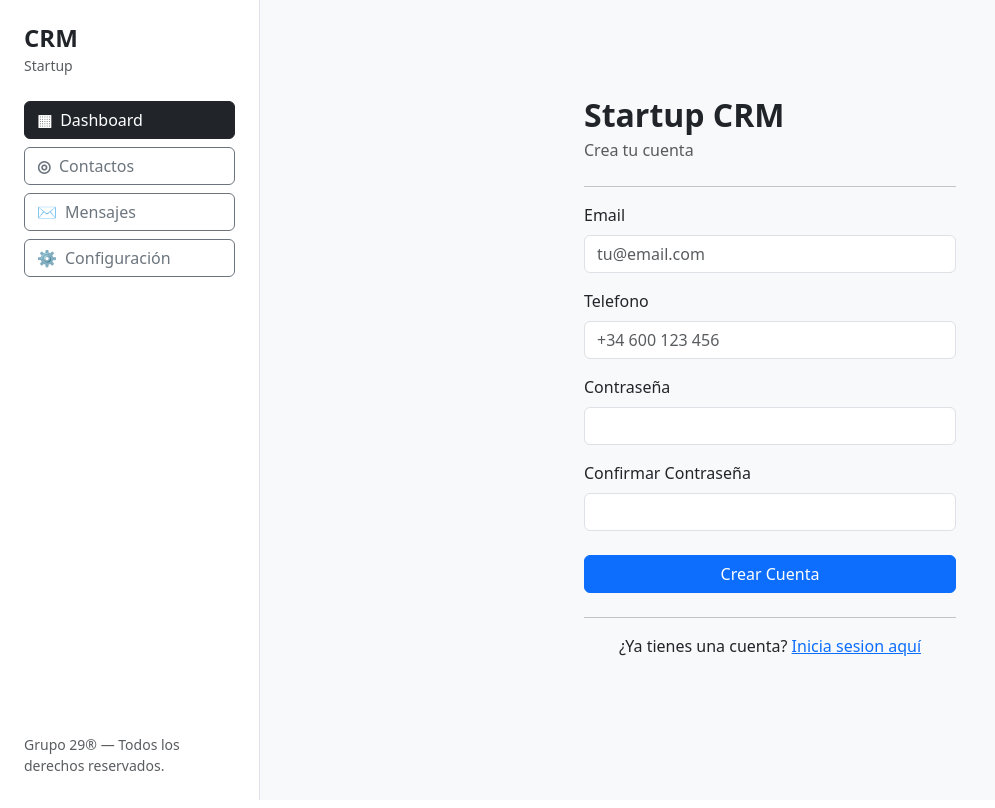
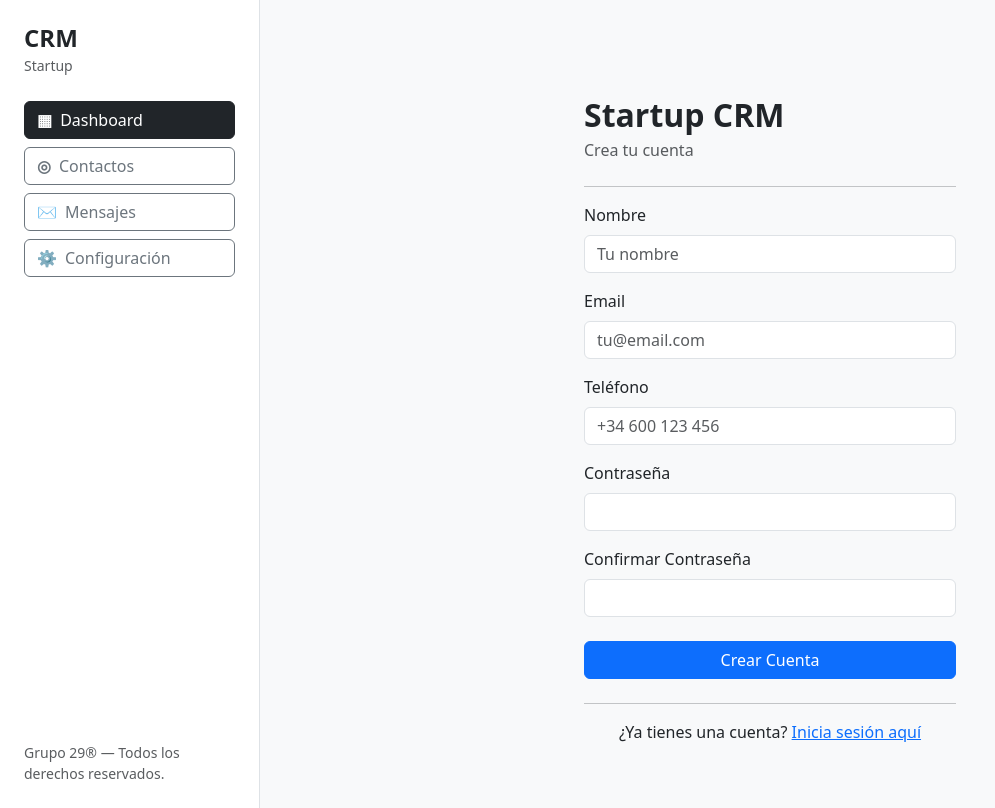
Before and after one commit to JerePrograma/s11-25-equipo29-webappp, a React (Vite) app in the folder frontend/: page /Register in a window 1280 px wide. Shown: the whole page, without its empty margins (0-995 px from the left). Built offline with nearby package versions, Linux system fonts and the light colour scheme; no server answers.

Commit message:
Login y register funcional

```diff
--- a/frontend/src/components/login.jsx
+++ b/frontend/src/components/login.jsx
@@ -1,21 +1,119 @@
-import React from "react";
+// src/components/Login.jsx
+import React, { useState } from "react";
+
+// Igual que en Register: configurable por env o default localhost
+const API_BASE_URL =
+  import.meta?.env?.VITE_API_BASE_URL || "http://localhost:8080";
 
 const Login = () => {
+  const [form, setForm] = useState({
+    email: "",
+    password: "",
+  });
+
+  const [loading, setLoading] = useState(false);
+  const [error, setError] = useState("");
+  const [success, setSuccess] = useState("");
+
+  const handleChange = (e) => {
+    const { name, value } = e.target;
+    setForm((prev) => ({
+      ...prev,
+      [name]: value,
+    }));
+  };
+
+  const handleSubmit = async (e) => {
+    e.preventDefault();
+    setError("");
+    setSuccess("");
+
+    if (!form.email || !form.password) {
+      setError("Email y contraseña son obligatorios.");
+      return;
+    }
+
+    try {
+      setLoading(true);
+
+      const response = await fetch(`${API_BASE_URL}/api/login`, {
+        method: "POST",
+        headers: {
+          "Content-Type": "application/json",
+        },
+        body: JSON.stringify({
+          email: form.email,
+          password: form.password,
+        }),
+      });
+
+      if (!response.ok) {
+        let message = `Error al iniciar sesión (HTTP ${response.status})`;
+        try {
+          const body = await response.json();
+          if (body?.message) message = body.message;
+          else if (body?.error) message = body.error;
+        } catch (_) {
+          // respuesta no JSON, mantenemos mensaje base
+        }
+        throw new Error(message);
+      }
+
+      const data = await response.json();
+      // Esperado: { accessToken, refreshToken, expiresIn }
+
+      if (data.accessToken) {
+        localStorage.setItem("accessToken", data.accessToken);
+      }
+      if (data.refreshToken) {
+        localStorage.setItem("refreshToken", data.refreshToken);
+      }
+      if (data.expiresIn) {
+        const expiresAt = Date.now() + data.expiresIn * 1000;
+        localStorage.setItem("accessTokenExpiresAt", String(expiresAt));
+      }
+
+      setSuccess("Inicio de sesión exitoso.");
+      setForm({ email: "", password: "" });
+
+      // TODO: acá podés redirigir al dashboard, por ejemplo:
+      // navigate("/dashboard");
+    } catch (err) {
+      setError(err.message || "Ocurrió un error inesperado.");
+    } finally {
+      setLoading(false);
+    }
+  };
+
   return (
     <div className="container d-flex justify-content-center mt-5">
-      <section className="p-4  rounded" style={{ width: "420px" }}>
+      <section className="p-4 rounded" style={{ width: "420px" }}>
         <h2 className="fw-bold mb-1">Startup CRM</h2>
         <p className="text-muted mb-4">Inicia sesión en tu cuenta</p>
 
         <hr />
 
-        <form>
+        {error && (
+          <div className="alert alert-danger py-2" role="alert">
+            {error}
+          </div>
+        )}
+        {success && (
+          <div className="alert alert-success py-2" role="alert">
+            {success}
+          </div>
+        )}
+
+        <form onSubmit={handleSubmit}>
           <div className="mb-3">
             <label className="form-label">Email</label>
             <input
               type="email"
+              name="email"
               className="form-control"
               placeholder="tu@email.com"
+              value={form.email}
+              onChange={handleChange}
             />
           </div>
 
@@ -23,19 +121,27 @@ const Login = () => {
             <label className="form-label">Contraseña</label>
             <input
               type="password"
+              name="password"
               className="form-control"
+              value={form.password}
+              onChange={handleChange}
             />
           </div>
 
-          <button className="btn btn-primary w-100 mt-2">
-            Iniciar Sesión
+          <button
+            type="submit"
+            className="btn btn-primary w-100 mt-2"
+            disabled={loading}
+          >
+            {loading ? "Iniciando sesión..." : "Iniciar Sesión"}
           </button>
         </form>
 
         <hr className="mt-4" />
 
         <p className="text-center text-muted" style={{ fontSize: "0.9rem" }}>
-          Demo: usa cualquier email y contraseña (mín 6 caracteres)
+          Demo: usa un usuario registrado con contraseña válida (mín. 6
+          caracteres)
         </p>
 
         <p className="text-center mt-2">
@@ -43,6 +149,7 @@ const Login = () => {
           <a href="#" className="text-primary">
             Regístrate aquí
           </a>
+          {/* TODO: reemplazar por <Link to="/register"> si usas react-router */}
         </p>
       </section>
     </div>
--- a/frontend/src/components/register.jsx
+++ b/frontend/src/components/register.jsx
@@ -1,47 +1,185 @@
-import React from "react";
+// src/components/Register.jsx
+import React, { useState } from "react";
+
+// Ajusta esto según tu setup (Vite/CRA)
+const API_BASE_URL =
+  import.meta?.env?.VITE_API_BASE_URL || "http://localhost:8080";
 
 const Register = () => {
+  const [form, setForm] = useState({
+    nombre: "",
+    email: "",
+    telefono: "",
+    password: "",
+    confirmPassword: "",
+  });
+
+  const [loading, setLoading] = useState(false);
+  const [error, setError] = useState("");
+  const [success, setSuccess] = useState("");
+
+  const handleChange = (e) => {
+    const { name, value } = e.target;
+    setForm((prev) => ({
+      ...prev,
+      [name]: value,
+    }));
+  };
+
+  const handleSubmit = async (e) => {
+    e.preventDefault();
+    setError("");
+    setSuccess("");
+
+    if (form.password !== form.confirmPassword) {
+      setError("Las contraseñas no coinciden.");
+      return;
+    }
+
+    if (!form.email || !form.password || !form.nombre) {
+      setError("Nombre, email y contraseña son obligatorios.");
+      return;
+    }
+
+    try {
+      setLoading(true);
+
+      const response = await fetch(`${API_BASE_URL}/api/usuarios`, {
+        method: "POST",
+        headers: {
+          "Content-Type": "application/json",
+        },
+        body: JSON.stringify({
+          nombre: form.nombre,
+          email: form.email,
+          password: form.password,
+          telefono: form.telefono,
+          // Ajusta este rolId al que tengas en tu BD
+          rolId: 1,
+        }),
+      });
+
+      if (!response.ok) {
+        let message = `Error en el registro (HTTP ${response.status})`;
+        try {
+          const body = await response.json();
+          if (body?.message) message = body.message;
+          else if (body?.error) message = body.error;
+        } catch (_) {
+          // respuesta no JSON, mantenemos el mensaje por defecto
+        }
+        throw new Error(message);
+      }
+
+      const usuarioCreado = await response.json();
+      console.log("Usuario creado:", usuarioCreado);
+
+      setSuccess("Cuenta creada correctamente. Ahora puedes iniciar sesión.");
+      setForm({
+        nombre: "",
+        email: "",
+        telefono: "",
+        password: "",
+        confirmPassword: "",
+      });
+    } catch (err) {
+      setError(err.message || "Ocurrió un error inesperado.");
+    } finally {
+      setLoading(false);
+    }
+  };
+
   return (
     <div className="container d-flex justify-content-center mt-5">
-      <section className="p-4  rounded" style={{ width: "420px" }}>
+      <section className="p-4 rounded" style={{ width: "420px" }}>
         <h2 className="fw-bold mb-1">Startup CRM</h2>
         <p className="text-muted mb-4">Crea tu cuenta</p>
         <hr />
-        <form action="">
+
+        {error && (
+          <div className="alert alert-danger py-2" role="alert">
+            {error}
+          </div>
+        )}
+        {success && (
+          <div className="alert alert-success py-2" role="alert">
+            {success}
+          </div>
+        )}
+
+        <form onSubmit={handleSubmit}>
+          <div className="mb-3">
+            <label className="form-label">Nombre</label>
+            <input
+              type="text"
+              name="nombre"
+              className="form-control"
+              placeholder="Tu nombre"
+              value={form.nombre}
+              onChange={handleChange}
+            />
+          </div>
+
           <div className="mb-3">
             <label className="form-label">Email</label>
             <input
               type="email"
+              name="email"
               className="form-control"
               placeholder="tu@email.com"
+              value={form.email}
+              onChange={handleChange}
             />
           </div>
 
           <div className="mb-3">
-            <label className="form-label">Telefono</label>
+            <label className="form-label">Teléfono</label>
             <input
-              type="number"
+              type="tel"
+              name="telefono"
               className="form-control"
               placeholder="+34 600 123 456"
+              value={form.telefono}
+              onChange={handleChange}
             />
           </div>
 
           <div className="mb-3">
             <label className="form-label">Contraseña</label>
-            <input type="password" className="form-control" />
+            <input
+              type="password"
+              name="password"
+              className="form-control"
+              value={form.password}
+              onChange={handleChange}
+            />
           </div>
 
           <div className="mb-3">
             <label className="form-label">Confirmar Contraseña</label>
-            <input type="password" className="form-control" />
+            <input
+              type="password"
+              name="confirmPassword"
+              className="form-control"
+              value={form.confirmPassword}
+              onChange={handleChange}
+            />
           </div>
-          <button className="btn btn-primary w-100 mt-2">Crear Cuenta</button>
+
+          <button
+            type="submit"
+            className="btn btn-primary w-100 mt-2"
+            disabled={loading}
+          >
+            {loading ? "Creando cuenta..." : "Crear Cuenta"}
+          </button>
         </form>
+
         <hr className="mt-4" />
         <p className="text-center mt-2">
           ¿Ya tienes una cuenta?{" "}
           <a href="#" className="text-primary">
-            Inicia sesion aquí
+            Inicia sesión aquí
           </a>
         </p>
       </section>
```
Also changed, not shown: 1 other file (tests, documents, lock files or other folders).
